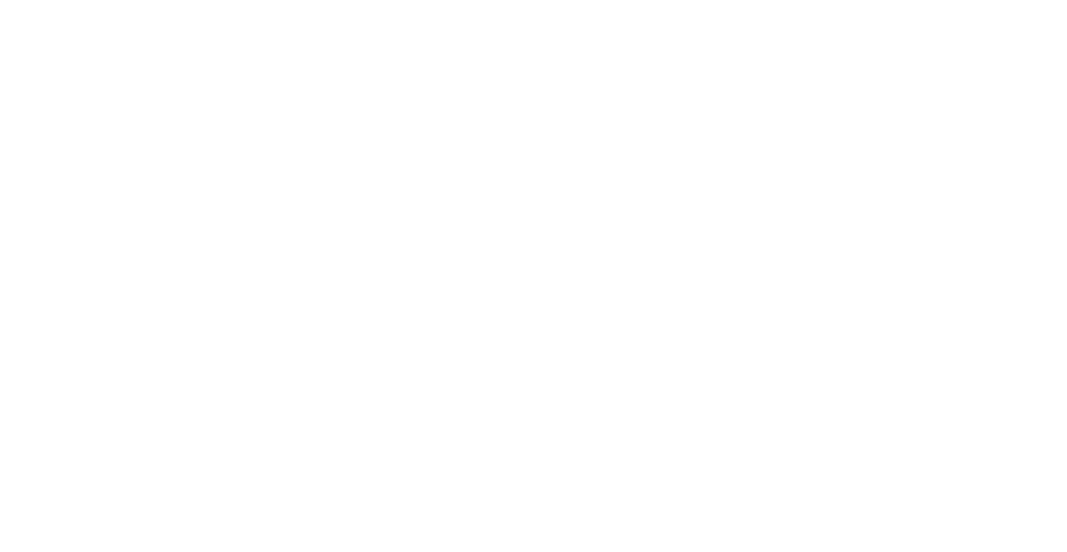
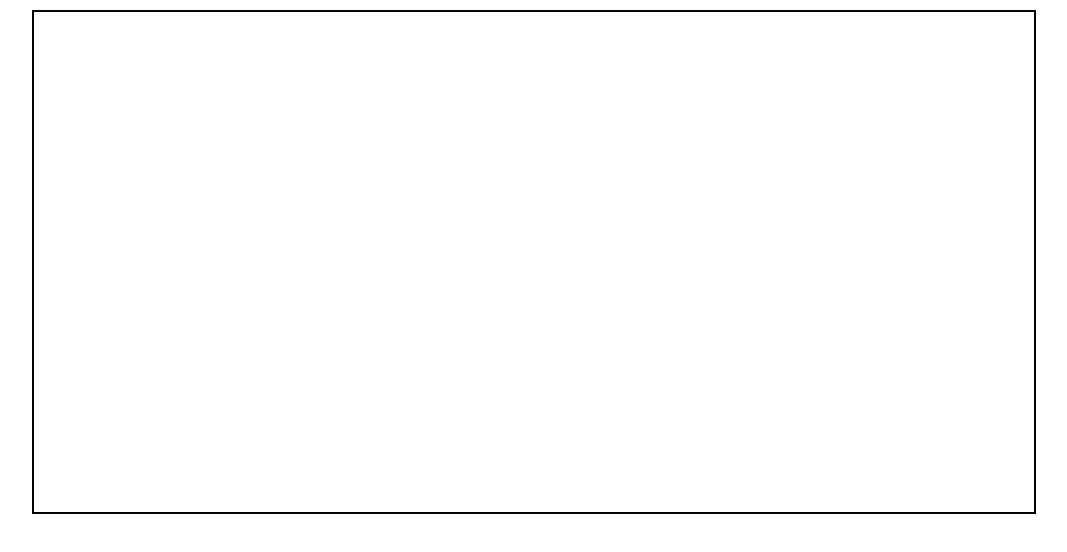
Before and after one commit to timlangner/pong-multiplayer, a React (Create React App) app: page / in a window 1280 px wide. Shown: the top 552 px of the page, without its empty margins (106-1173 px from the left). Built offline with nearby package versions, Linux system fonts and the light colour scheme.

Commit message:
:lipstick: Draw canvas

```diff
--- a/src/components/App.scss
+++ b/src/components/App.scss
@@ -1,38 +1,8 @@
-.App {
+.app {
   text-align: center;
-}
 
-.App-logo {
-  height: 40vmin;
-  pointer-events: none;
-}
-
-@media (prefers-reduced-motion: no-preference) {
-  .App-logo {
-    animation: App-logo-spin infinite 20s linear;
+  .canvas {
+    border: 2px solid black;
+    margin-top: 10px;
   }
 }
-
-.App-header {
-  background-color: #282c34;
-  min-height: 100vh;
-  display: flex;
-  flex-direction: column;
-  align-items: center;
-  justify-content: center;
-  font-size: calc(10px + 2vmin);
-  color: white;
-}
-
-.App-link {
-  color: #61dafb;
-}
-
-@keyframes App-logo-spin {
-  from {
-    transform: rotate(0deg);
-  }
-  to {
-    transform: rotate(360deg);
-  }
-}
--- a/src/components/App.tsx
+++ b/src/components/App.tsx
@@ -1,9 +1,22 @@
-import React from 'react';
+import React, {useEffect, useState, useRef} from 'react';
 import './App.scss';
 
-function App() {
+const App = () => {
+  const canvasRef = useRef<HTMLCanvasElement>(null);
+  const [context, setContext] = useState<CanvasRenderingContext2D | null>(null)
+
+  React.useEffect(() => {
+
+  }, [context]);
+
   return (
     <div className="app">
+      <canvas
+        className="canvas"
+        ref={canvasRef}
+        width={1000}
+        height={500}
+        />
     </div>
   );
 }
```
